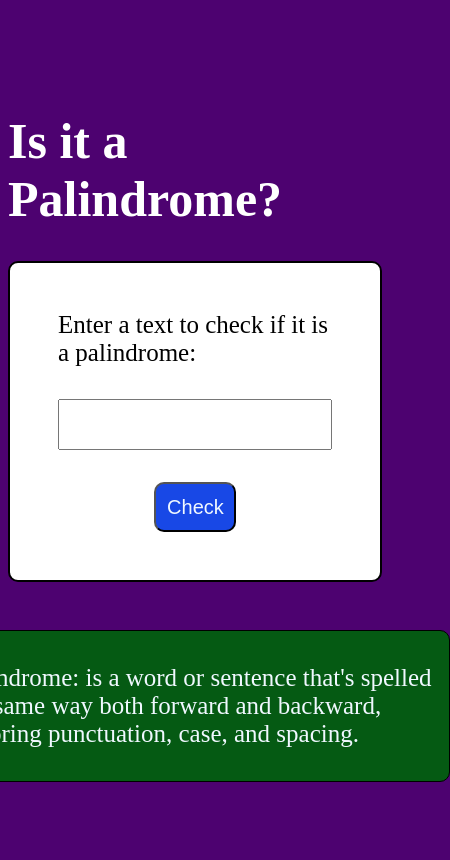
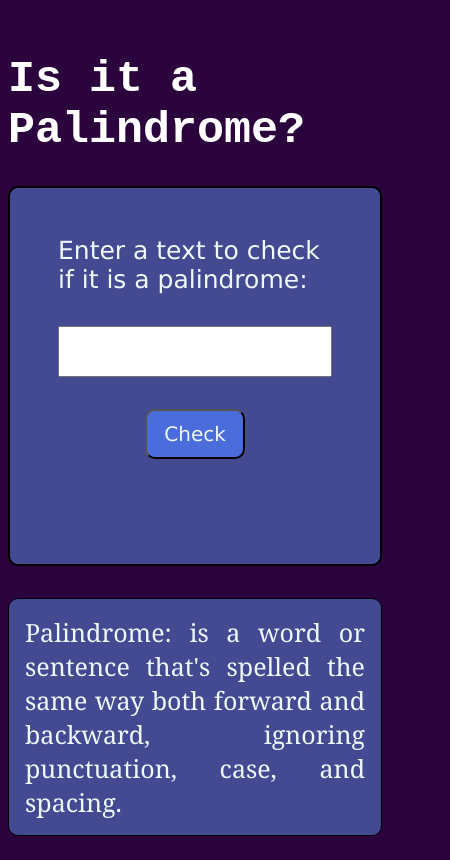
Before and after one commit to Oliver-92/Palindromo, a plain HTML site: page index.html in a window 390 px wide. Shown: the whole page, 450 px wide, since content can reach past the window. Drawn offline with Linux system fonts and the light colour scheme.

Commit message:
final version

```diff
--- a/css/style.css
+++ b/css/style.css
@@ -1,12 +1,12 @@
-*{
+* {
     box-sizing: border-box;
 }
 
-body{
-    background-color: rgb(77, 2, 112);
+body {
+    background-color: rgb(43, 3, 61);
 }
 
-.container{
+.container {
     width: 100%;
     min-height: 100vh;
     position: relative;
@@ -16,13 +16,16 @@ body{
     align-items: center;
 }
 
-.container-title{
+.container-title {
     color: white;
-    font-size: 50px;
+    font-size: 45px;
+    font-family: 'Courier New', Courier, monospace;
 }
 
-.palindrome-div{
-    background-color: white;
+.palindrome-div {
+    background-color: rgba(74, 91, 165, 0.808);
+    color: aliceblue;
+    font-family: 'Lucida Sans', 'Lucida Sans Regular', 'Lucida Grande', 'Lucida Sans Unicode', Geneva, Verdana, sans-serif;
     display: flex;
     flex-direction: column;
     gap: 2rem;
@@ -32,27 +35,52 @@ body{
     border: 2px solid black;
 }
 
-#text-input{
+#text-input {
     padding: 1rem;
 }
 
-#check-btn{
+#check-btn {
     padding: 0.7rem;
     font-size: 20px;
     width: 30%;
+    min-width: 100px;
     margin: auto;
     border-radius: 10px;
-    background-color: rgb(24, 72, 230);
+    background-color: rgb(75, 108, 219);
     color: aliceblue;
+    font-family: 'Lucida Sans', 'Lucida Sans Regular', 'Lucida Grande', 'Lucida Sans Unicode', Geneva, Verdana, sans-serif;
 }
 
-.palindrome-def{
+#check-btn:hover {
+    background-color: rgb(51, 88, 212);
+}
+
+#result {
+    text-align: center;
+    font-family: 'Trebuchet MS', 'Lucida Sans Unicode', 'Lucida Grande', 'Lucida Sans', Arial, sans-serif;
+    font-style: italic;
+}
+
+.palindrome-def {
     width: 510px;
     font-size: 25px;
     border: 1px solid black;
     border-radius: 10px;
-    padding: 0.5rem 1rem;
-    background-color: rgb(5, 90, 19);
+    padding: 1rem;
+    background-color: rgba(74, 91, 165, 0.808);
+    ;
     color: aliceblue;
     margin-top: 2rem;
 }
+
+.palindrome-def>p {
+    margin: 0;
+    font-family: Georgia, 'Times New Roman', Times, serif;
+    text-align: justify;
+}
+
+@media screen and (max-width: 510px) {
+    .palindrome-def {
+        width: auto;
+    }
+}
--- a/index.html
+++ b/index.html
@@ -1,11 +1,13 @@
 <!DOCTYPE html>
 <html lang="en">
+
 <head>
     <meta charset="UTF-8">
     <meta name="viewport" content="width=device-width, initial-scale=1.0">
     <link rel="stylesheet" href="./css/style.css">
     <title>Palindrome</title>
 </head>
+
 <body>
     <main class="container">
         <h1 class="container-title">Is it a Palindrome?</h1>
@@ -13,10 +15,11 @@
             <label for="text-input">Enter a text to check if it is a palindrome: </label>
             <input type="text" id="text-input">
             <button id="check-btn">Check</button>
+            <div class="result-div">
+                <p id="result"></p>
+            </div>
         </div>
-        <div class="result-div">
-            <p id="result"></p>
-        </div>
+
         <div class="palindrome-def">
             <p>Palindrome: is a word or sentence that's spelled the same way both forward and backward,
                 ignoring punctuation, case, and spacing.</p>
@@ -25,4 +28,5 @@
 
     <script src="./js/palindrome.js"></script>
 </body>
+
 </html>
--- a/js/palindrome.js
+++ b/js/palindrome.js
@@ -2,20 +2,23 @@ const userInput = document.getElementById('text-input');
 const checkButton = document.getElementById('check-btn');
 const result = document.getElementById('result');
 
-
-
-const checkInput = input => {
-    const originalInput = input;
+const checkInput = () => {
+    const input = userInput.value; // Capturar el valor del campo de texto
 
     if (input === '') {
         alert('Please input a value');
         return;
     }
-    result.replaceChildren();
+
+    userInput.value = "";
 
     const lowerCaseStr = input.replace(/[^A-Za-z0-9]/gi, '').toLowerCase();
 
+    if (lowerCaseStr === lowerCaseStr.split("").reverse().join("")) {
+        result.innerText = input + " is a palindrome";
+    } else {
+        result.innerText = input + " is not a palindrome";
+    }
+};
 
-
-
-}
+checkButton.addEventListener('click', checkInput)
```
